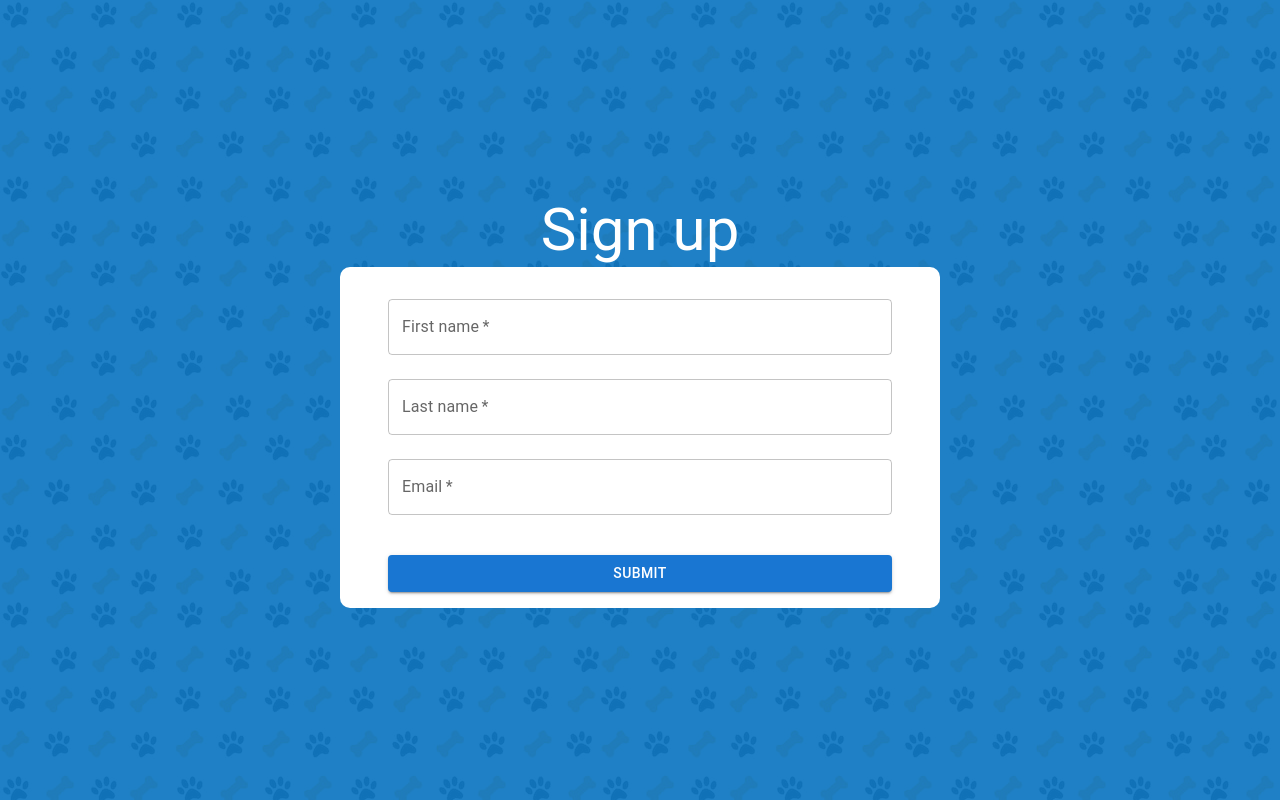
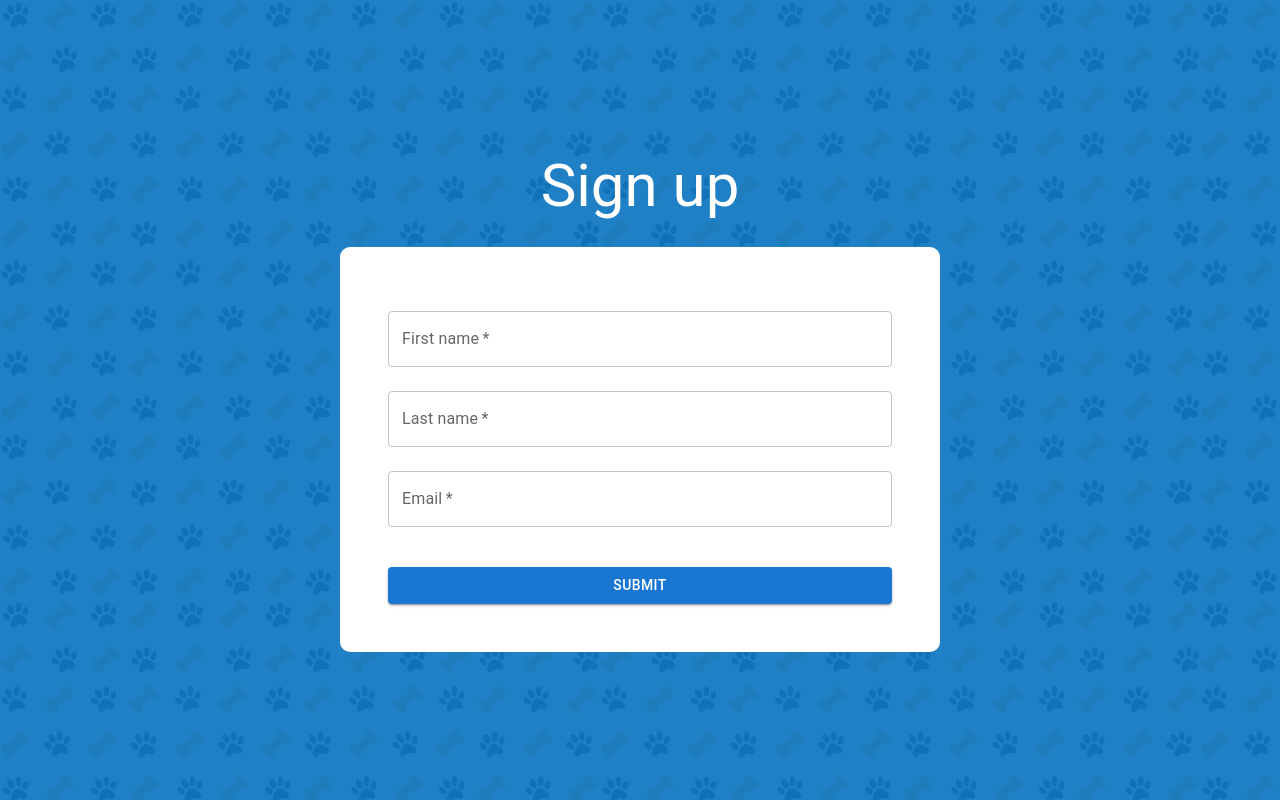
Before and after one commit to JoeAnsell/eql-challenge, a Next.js app: page /sign-up in a window 1280 px wide. Built offline with nearby package versions, Linux system fonts and the light colour scheme; a web font is replaced by a local one.

Commit message:
created globa contentWrapper styling

```diff
--- a/src/components/FormWrapper/FormWrapper.module.scss
+++ b/src/components/FormWrapper/FormWrapper.module.scss
@@ -1,11 +1,4 @@
 .container {
-  border-radius: 10px;
-  background-color: white;
-  padding: $spacer * 1 $spacer * 3;
-  display: block;
-  max-width: 600px;
-  width: 100%;
-
   button {
     margin-top: $spacer * 2;
   }
--- a/src/components/FormWrapper/FormWrapper.tsx
+++ b/src/components/FormWrapper/FormWrapper.tsx
@@ -1,11 +1,17 @@
 import styles from "./FormWrapper.module.scss";
+import global from "../globalComponentStyles.module.scss";
+import clsx from "clsx";
 
 type Props = {
   children: React.ReactNode;
 };
 
 const FormWrapper: React.FC<Props> = ({ children }) => {
-  return <div className={styles.container}>{children}</div>;
+  return (
+    <div className={clsx(styles.container, global.contentWrapper)}>
+      {children}
+    </div>
+  );
 };
 
 export default FormWrapper;
--- a/src/components/QuizWrapper/QuizWrapper.tsx
+++ b/src/components/QuizWrapper/QuizWrapper.tsx
@@ -1,4 +1,5 @@
 import styles from "./QuizWrapper.module.scss";
+import global from "../globalComponentStyles.module.scss";
 import { QuestionData } from "@/types";
 import { Button } from "@mui/material";
 import { useRouter } from "next/router";
@@ -45,7 +46,7 @@
   return (
     <>
       <h1 className={styles.question}>{question}</h1>
-      <div className={styles.quizWrapper}>
+      <div className={clsx(styles.quizWrapper, global.contentWrapper)}>
         {quizFinished ? (
           <>
             <div>Quiz finished</div>
--- /dev/null
+++ b/src/components/globalComponentStyles.module.scss
@@ -0,0 +1,8 @@
+.contentWrapper {
+  border-radius: 10px;
+  background-color: white;
+  padding: $spacer * 3;
+  display: block;
+  max-width: 600px;
+  width: 100%;
+}
--- a/src/styles/typography.scss
+++ b/src/styles/typography.scss
@@ -18,6 +18,7 @@
 
 h1,
 .u-h1 {
+  padding-bottom: $spacer * 1.5;
   font-size: 60px;
   line-height: 1.25;
   font-weight: 400;
```
Also changed, not shown: src/components/QuizWrapper/QuizWrapper.module.scss (+0 -7 lines).
